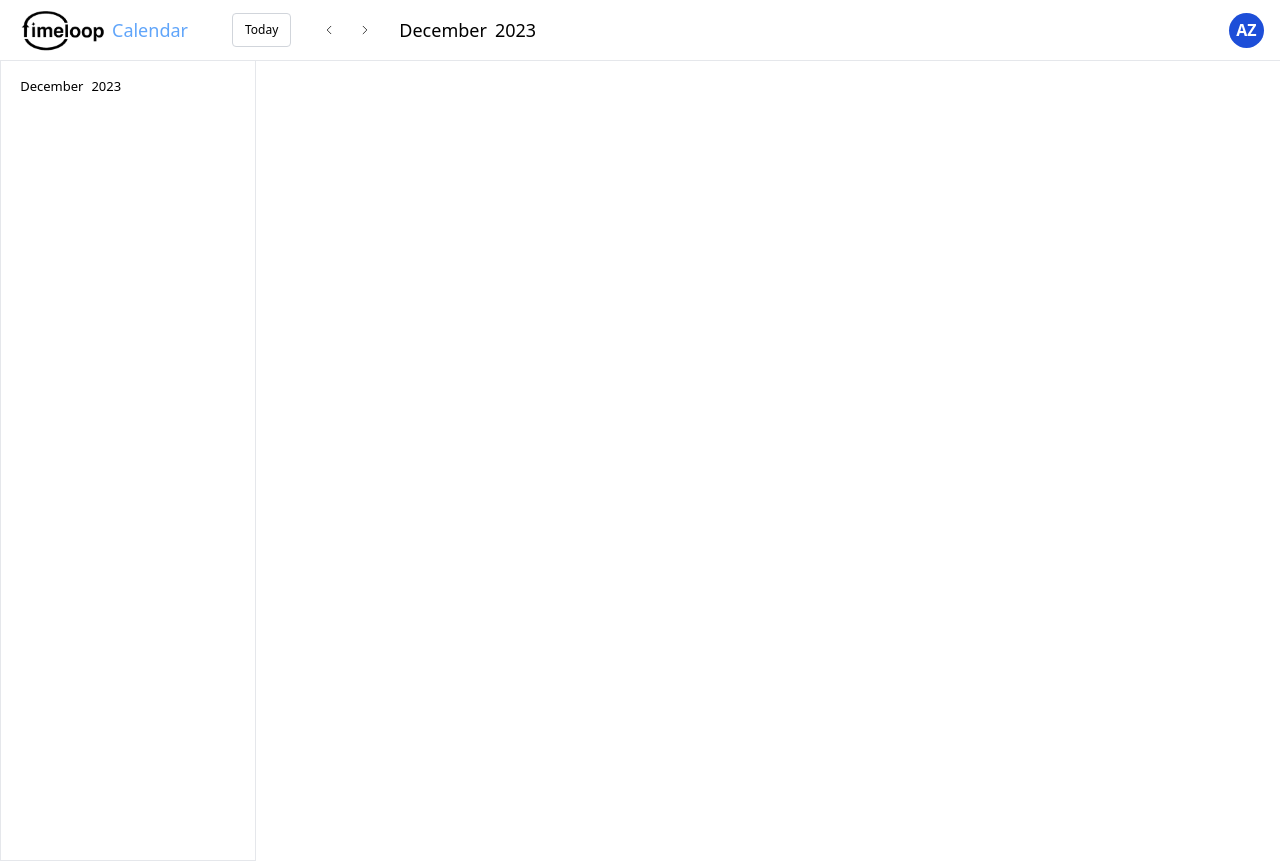
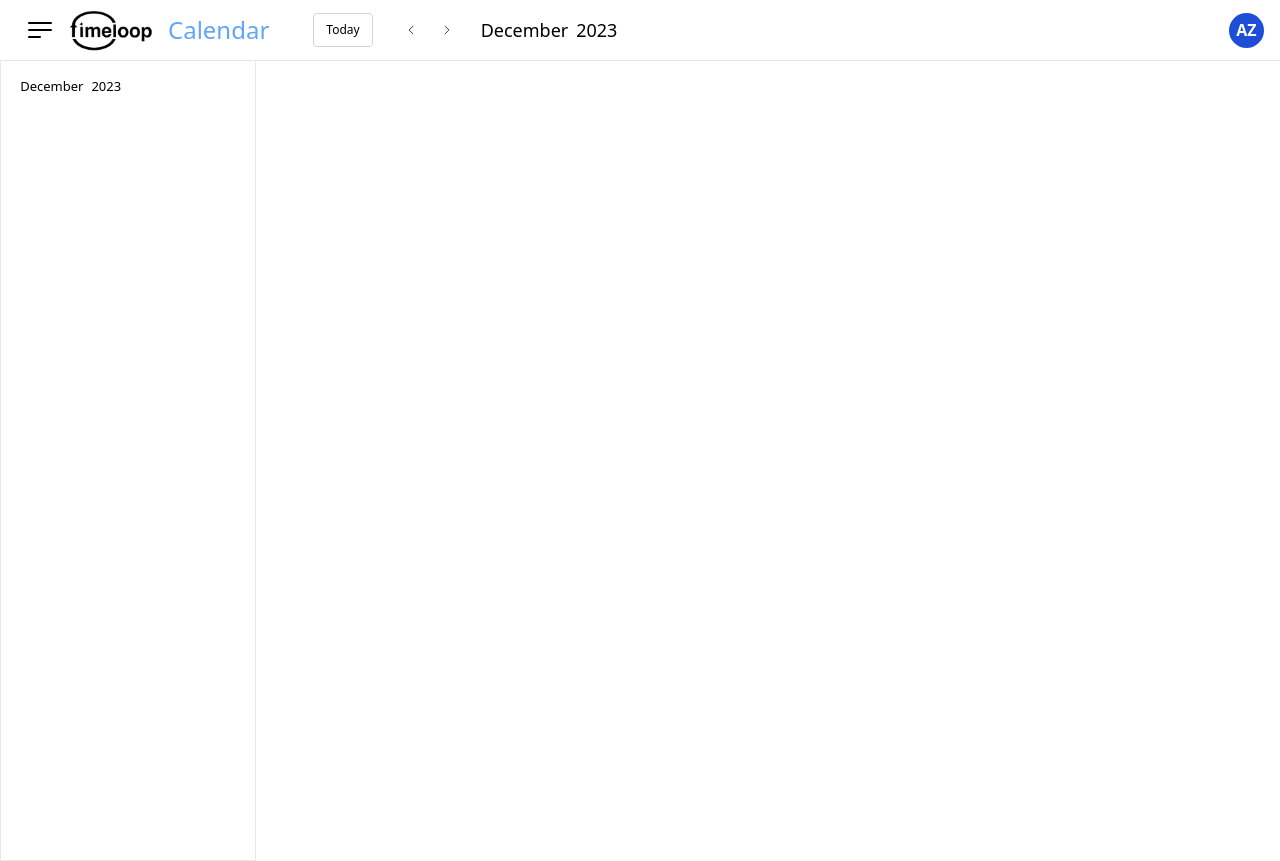
Before and after one commit to jpxoi/timeloop-frontend, a React (Vite) app: page / in a window 1280 px wide. Built offline with nearby package versions, Linux system fonts and the light colour scheme.

Commit message:
Add SidebarIcon to NavBar

```diff
--- a/src/Components/Organisms/NavBar.jsx
+++ b/src/Components/Organisms/NavBar.jsx
@@ -5,13 +5,15 @@ import Button from '../Atoms/Button';
 import LeftArrow from '../Atoms/LeftArrow';
 import RightArrow from '../Atoms/RightArrow';
 import DisplayMonthYear from '../Molecules/DisplayMonthYear';
+import SidebarIcon from '../Atoms/SidebarIcon';
 
 export default function NavBar(){
   return (
     <div className="px-4 flex items-center justify-between border-b">
       <div className="flex items-center"> {/* Wrapper for Logo and Calendar and Today button */}
+        <SidebarIcon />
         <Logo/>
-        <h1 className='mr-10 text-lg text-blue-400'>
+        <h1 className='ml-2 mr-10 text-2xl text-blue-400'>
           Calendar
         </h1>
         <Button params="border rounded py-2 px-3 mx-1 text-xs border-gray-300" text="Today"/>
```
